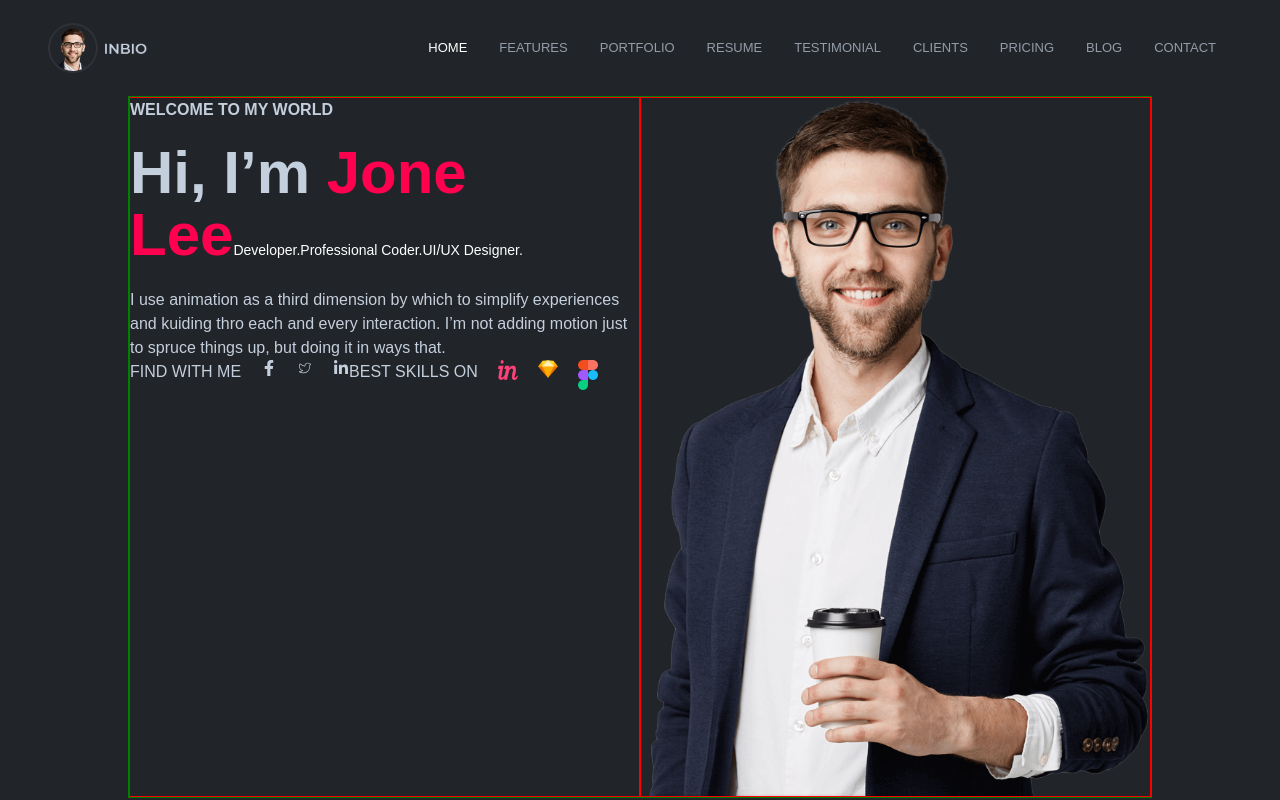
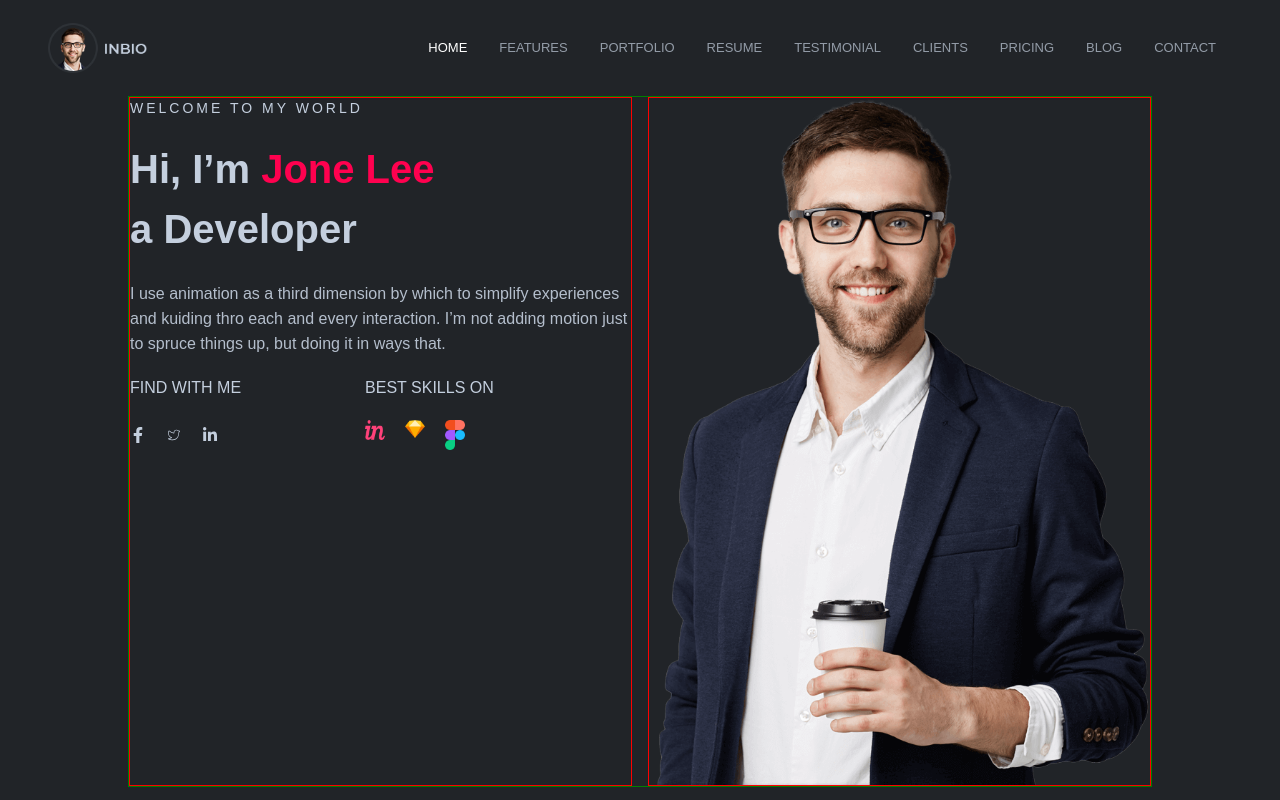
Before and after one commit to Ramrachai/mern-portfolio, a Next.js app: page / in a window 1280 px wide. Shown: the top 800 px of the page. Built offline with nearby package versions, Linux system fonts and the light colour scheme.

Commit message:
hero section textcontainer updated

```diff
--- a/section/HeroSection.js
+++ b/section/HeroSection.js
@@ -1,55 +1,60 @@
 import React from 'react';
-import styles from './heroSection.module.scss'
-import bannerImage from '../assets/banner-01.png'
+import styles from './heroSection.module.scss';
+import bannerImage from '../assets/banner-01.png';
 import Image from 'next/image';
-import { FaFacebookF } from "react-icons/fa";
-import { CiTwitter } from "react-icons/ci";
-import { FaLinkedinIn } from "react-icons/fa";
-import linkedin from '../assets/icons-01 (3).png'
-import sketch from '../assets/icons-02 (2).png'
-import figma from '../assets/icons-03 (1).png'
-
+import { FaFacebookF } from 'react-icons/fa';
+import { CiTwitter } from 'react-icons/ci';
+import { FaLinkedinIn } from 'react-icons/fa';
+import linkedin from '../assets/icons-01 (3).png';
+import sketch from '../assets/icons-02 (2).png';
+import figma from '../assets/icons-03 (1).png';
 
 const HeroSection = () => {
   return (
     <section className={styles.container}>
-
       <div className={styles.textContainer}>
-                <p className={styles.title}>WELCOME TO MY WORLD</p>
-                <h1>Hi, I’m <span className={styles.name} >Jone Lee</span>
-                     <span className={styles.description}>Developer.Professional Coder.UI/UX Designer.</span></h1>
-                <p>I use animation as a third dimension by which to simplify experiences and kuiding thro each and every interaction. I’m
-                    not adding motion just to spruce things up, but doing it in ways that.</p>
+        <h3 className={styles.title}>WELCOME TO MY WORLD</h3>
+        <h1>
+          Hi, I’m <span className={styles.name}>Jone Lee</span> <br />a{' '}
+          <span>Developer</span>
+        </h1>
+        <p className={styles.description}>
+          I use animation as a third dimension by which to simplify experiences
+          and kuiding thro each and every interaction. I’m not adding motion
+          just to spruce things up, but doing it in ways that.
+        </p>
 
         <div className={styles.buttonContainer}>
-
           <div className={styles.socialBtn}>
             <p>FIND WITH ME</p>
-                        <a  ><FaFacebookF /></a>
-                        <a ><CiTwitter /></a>
-                        <a ><FaLinkedinIn /></a>
+            <a>
+              <FaFacebookF />
+            </a>
+            <a>
+              <CiTwitter />
+            </a>
+            <a>
+              <FaLinkedinIn />
+            </a>
           </div>
 
-
-
-                    <div className={styles.skillBtn} >
+          <div className={styles.skillBtn}>
             <p>BEST SKILLS ON</p>
-                        <a ><Image src={linkedin} alt="" width={20} height={20} /></a>
-                        <a ><Image src={sketch} alt="" width={20} height={20} /></a>
-                        <a ><Image src={figma} alt="" width={20} height={20} /></a>
-
+            <a>
+              <Image src={linkedin} alt='' width={20} height={20} />
+            </a>
+            <a>
+              <Image src={sketch} alt='' width={20} height={20} />
+            </a>
+            <a>
+              <Image src={figma} alt='' width={20} height={20} />
+            </a>
           </div>
         </div>
       </div>
       <div className={styles.imageContainer}>
-                {/* <Image src={bannerImage} alt="banner" fill={true} priority={true} />  */}
-                <Image src={bannerImage} alt="banner" />
-
+        <Image src={bannerImage} alt='banner' />
       </div>
-
-
-
-
     </section>
   );
 };
--- a/section/heroSection.module.scss
+++ b/section/heroSection.module.scss
@@ -1,50 +1,68 @@
-.container{
+.container {
   display: flex;
   width: 80%;
   border: 1px solid green;
   margin: 0 auto;
+  gap: 1rem;
 
+  @media (max-width: 768px) {
+    flex-direction: column-reverse;
+  }
+}
+
+.textContainer,
+.imageContainer {
+  flex: 1;
+  border: 1px solid red;
+}
+.textContainer {
+  h1 {
+    font-size: 40px;
+    font-weight: 700;
+    margin-bottom: 22px;
+    color: var(--text-color);
+  }
+}
+
+.title {
+  font-size: 14px;
+  font-weight: 500;
+  text-transform: uppercase;
+  letter-spacing: 3px;
+  color: var(--color-lightn);
+  margin-bottom: 20px;
+  font-family: 'Montserrat', sans-serif;
+}
+
+span.name {
+  color: var(--secondary);
+}
+
+.description {
+  line-height: 25px;
+  font-size: 16px;
+  opacity: 0.9;
+  margin-bottom: 20px;
 
 }
 
-
-.textContainer,.imageContainer{
-    flex:1;
-    border: 1px solid red;
+.buttonContainer {
+  display: flex;
+  gap: 1rem;
+  @media (max-width:768px) {
+    flex-direction: column;
+  }
 
 
-}
-.title{
-    font-size: 16px;
-    font-weight: 600;
-    text-transform: uppercase;
-    letter-spacing: 3;
-    color: #c4cfde;
-    margin-bottom: 20px;
-    display: block;
-}
-.name{
-   color:var(--secondary);
-}
-.textContainer {
-    h1{
-        font-size:60px;
-        line-height: 62px;
-        font-weight: 700;
-        margin-bottom: 22px;
-
+  .socialBtn p, .skillBtn p {
+    width: 100%;
   }
 }
-.description{
-    font-size:14px;
-    font-weight: 500;
-    color: white;
-    line-height: 20px;
-}
-.buttonContainer{
-    display: flex;
-}
-.socialBtn,.skillBtn{
+
+
+.socialBtn,
+.skillBtn {
   display: flex;
   gap: 20px;
+  flex-wrap: wrap;
 }
```
Lines whose indentation alone changed are shown as unchanged.
